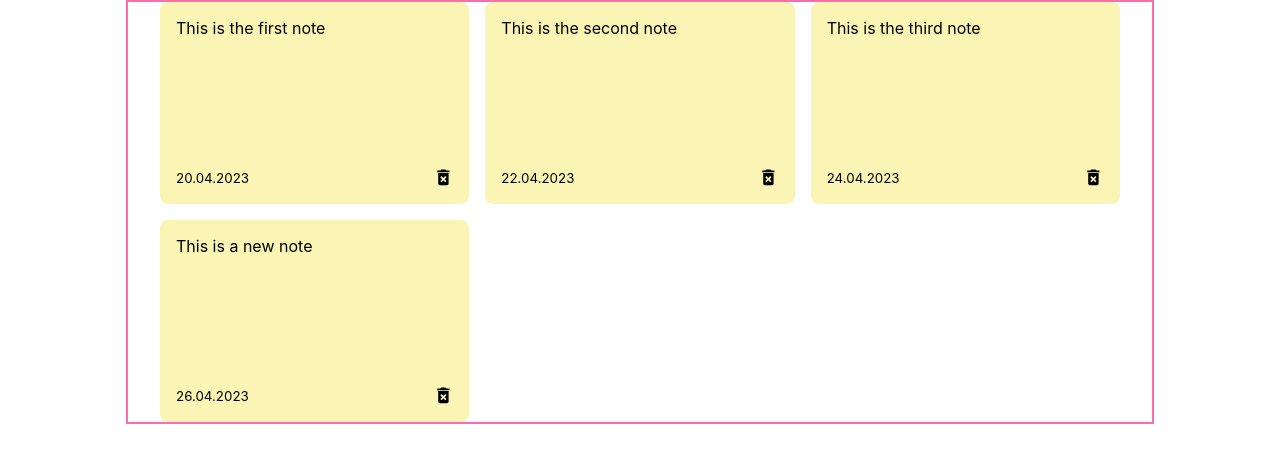
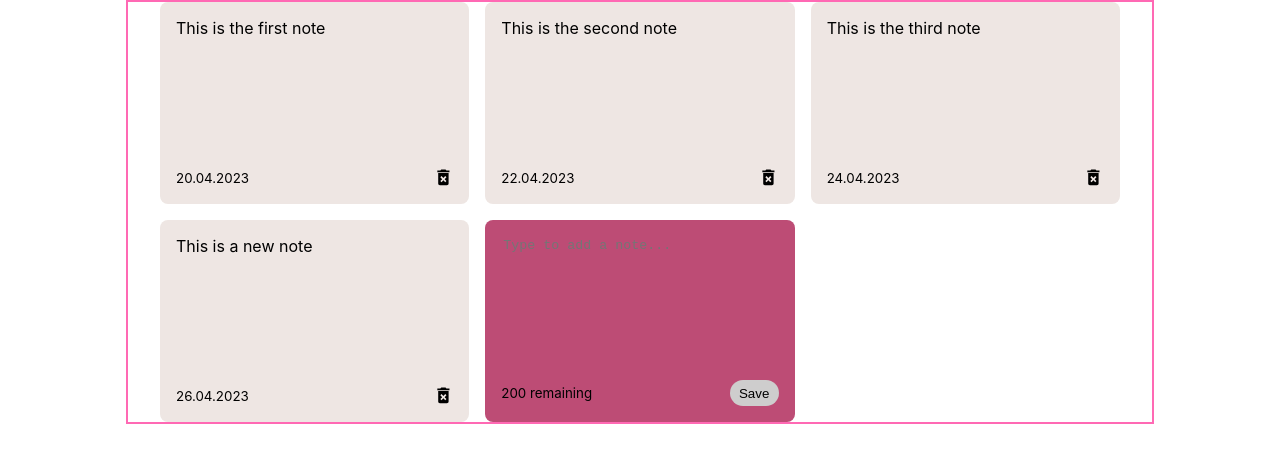
Before and after one commit to marialitwa/react-notes-app, a React (Create React App) app: page / in a window 1280 px wide. Shown: the top 462 px of the page. Built offline with nearby package versions, Linux system fonts and the light colour scheme.

Commit message:
Add new notes component

```diff
--- a/src/App.js
+++ b/src/App.js
@@ -3,7 +3,7 @@
 import NotesList from "./components/NotesList";
 
 const App = () => {
-  const [notes, SetNotes] = useState([
+  const [notes, setNotes] = useState([
     {
     id: nanoid(),
     text: "This is the first note",
@@ -26,9 +26,23 @@
       }
   ]);
 
+  const addNote = (text) => {
+    const date = new Date();
+    const newNote = {
+      id: nanoid(),
+      text: text,
+      date: date.toLocaleDateString()
+    }
+
+    const newNotes = [...notes, newNote]
+    setNotes(newNotes);
+  };
+
+
+
   return <div className="container">
 
-      <NotesList notes={notes}/>
+      <NotesList notes={notes} handleAddNote={addNote}/>
 
     </div>;
 }
--- /dev/null
+++ b/src/components/AddNote.js
@@ -0,0 +1,35 @@
+import { useState } from "react";
+
+const AddNote = ( {handleAddNote} ) => {
+    const[noteText, setNoteText] = useState("")
+
+    const handleChange = (event) => {
+        setNoteText(event.target.value);
+    }
+
+    const handleSaveClick = () => {
+
+        if(noteText.trim().length > 0) {
+            handleAddNote(noteText)
+            setNoteText("");
+        }
+
+    }
+
+    return(<div className="note new">
+        <textarea
+            rows="8"
+            cols="10"
+            placeholder="Type to add a note..."
+            value={noteText}
+            onChange={handleChange}
+        ></textarea>
+        <div className="note-footer">
+            <small>200 remaining</small>
+            <button className="save" onClick={handleSaveClick}>Save</button>
+
+        </div>
+    </div>)
+}
+
+export default AddNote;
--- a/src/components/NotesList.js
+++ b/src/components/NotesList.js
@@ -1,11 +1,14 @@
 import Note from "./Note";
+import AddNote from "./AddNote";
 
-const NotesList = ( {notes} ) => {
+const NotesList = ( {notes, handleAddNote} ) => {
     return(
         <div className="notes-list">
             {notes.map((note) => (
             <Note id={note.id} text={note.text} date={note.date}/>
             ))}
+            <AddNote handleAddNote={handleAddNote}/>
+
         </div>
 
     )
--- a/src/index.css
+++ b/src/index.css
@@ -29,7 +29,7 @@
 }
 
 .note {
-  background-color: #faf5b5;
+  background-color: #EEE6E3;
   padding: 1em;
   border-radius: .5em;
   min-height: 170px;
@@ -38,6 +38,32 @@
   justify-content: space-between;
 }
 
+.note.new {
+  background-color: #BD4C75;
+}
+
+textarea {
+  background-color: #BD4C75;
+  resize: none;
+  border: none;
+}
+
+textarea:focus {
+  outline: none;
+}
+
+.save {
+  background-color: rgb(206, 205, 205);
+  padding: .4em .7em;
+  border: none;
+  border-radius: 1em;
+}
+
+.save:hover {
+  background-color: whitesmoke;
+  cursor: pointer;
+}
+
 .note-footer {
   display: flex;
   align-items: center;
```
